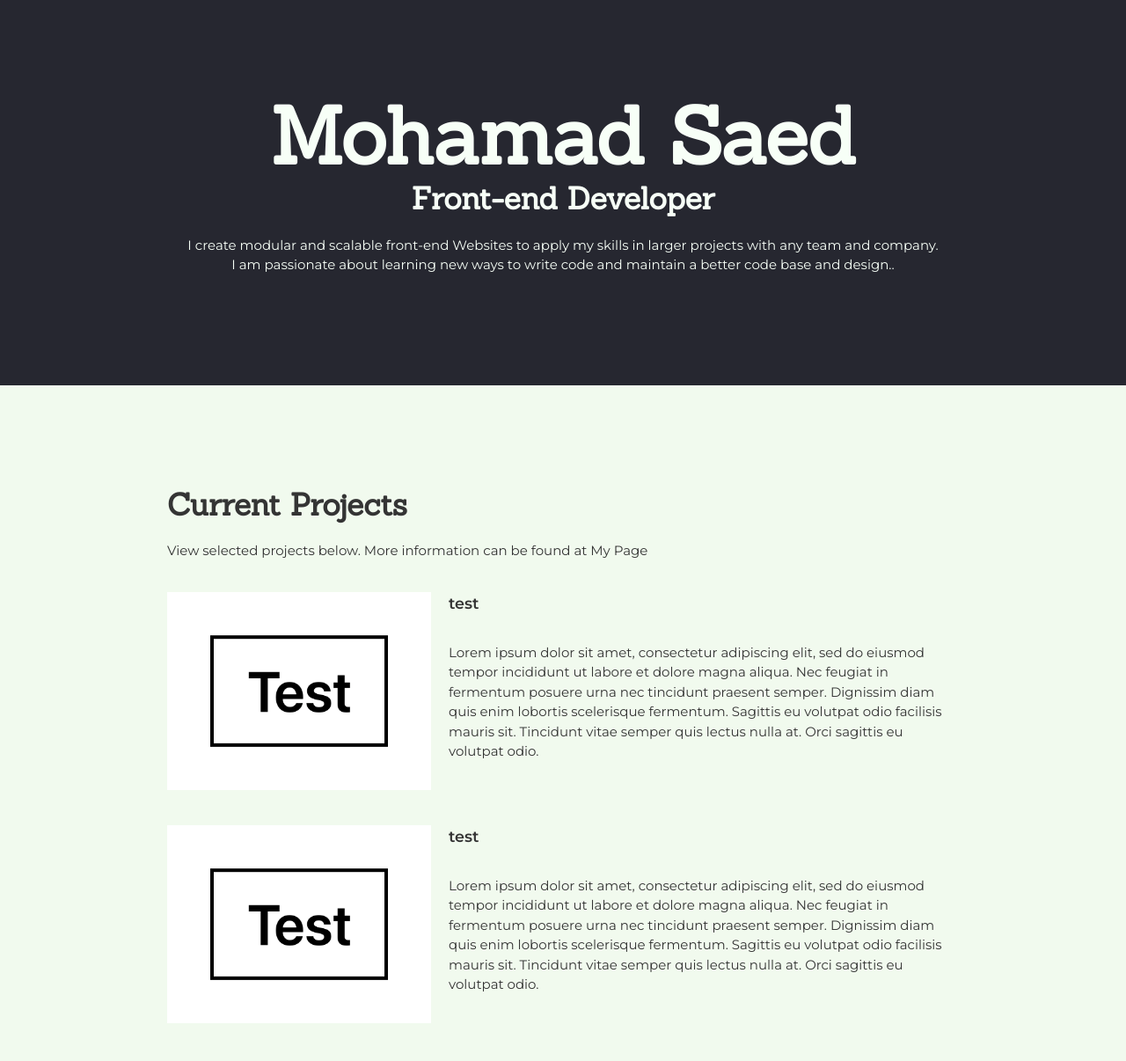
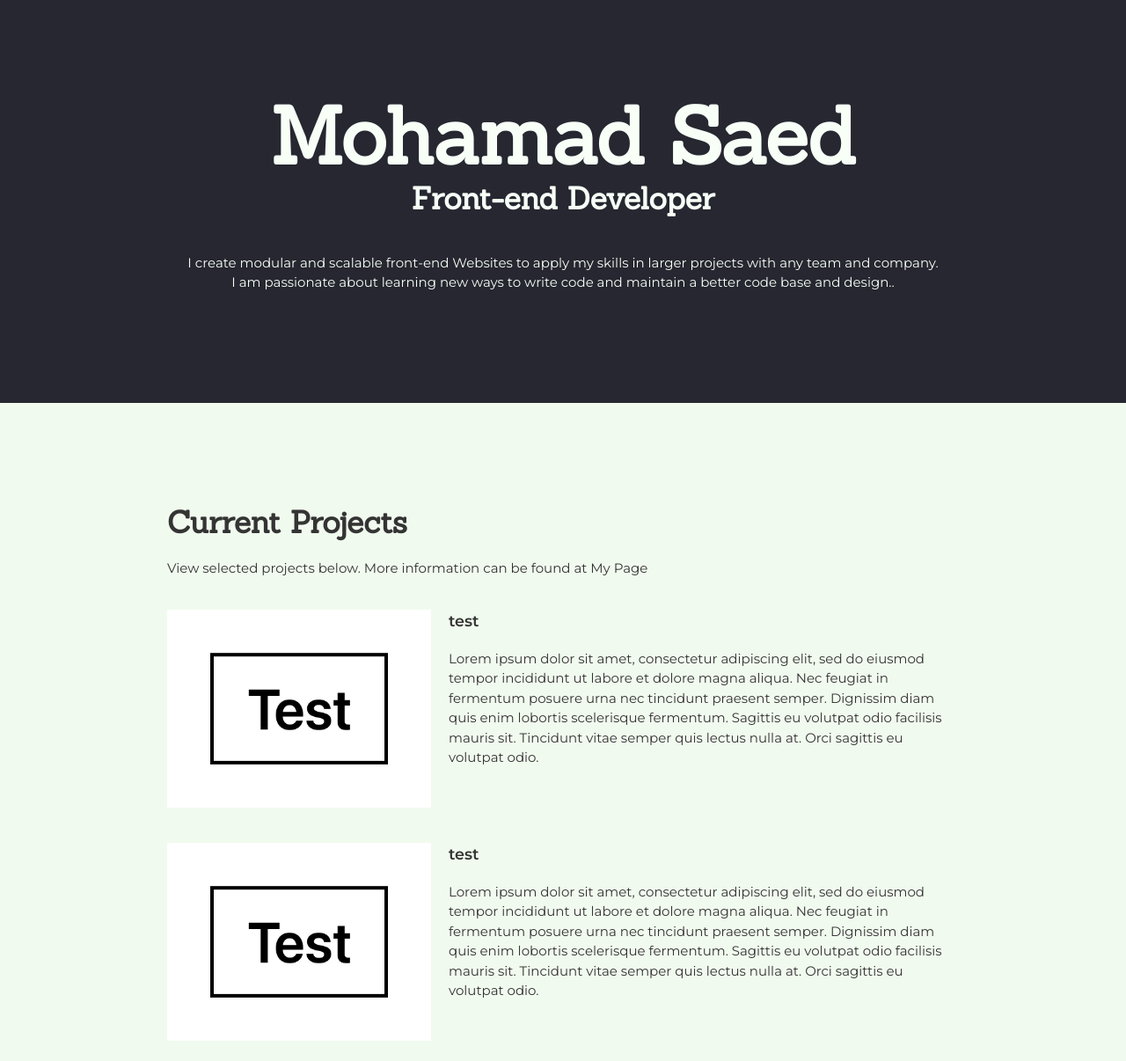
Before and after one commit to m7mdsed/portfolio1.0, a plain HTML site: page index.html in a window 1280 px wide. Shown: the top 1206 px of the page at 88% size. Drawn offline with Linux system fonts and the light colour scheme.

Commit message:
Update style.css

```diff
--- a/style.css
+++ b/style.css
@@ -60,6 +60,9 @@ header {
   color: #f7fff7;
   text-align: center;
 }
+header h2 {
+  padding-bottom: 20px;
+}
 
 /* projects
 -------------------------------------------- */
@@ -79,9 +82,12 @@ header {
 }
 .grid-container h3 {
   grid-area: head;
+  height: 45px;
 }
 .grid-container p {
   grid-area: praf;
+  height: 180px;
+  margin: 0;
 }
 
 /* work experience
```
